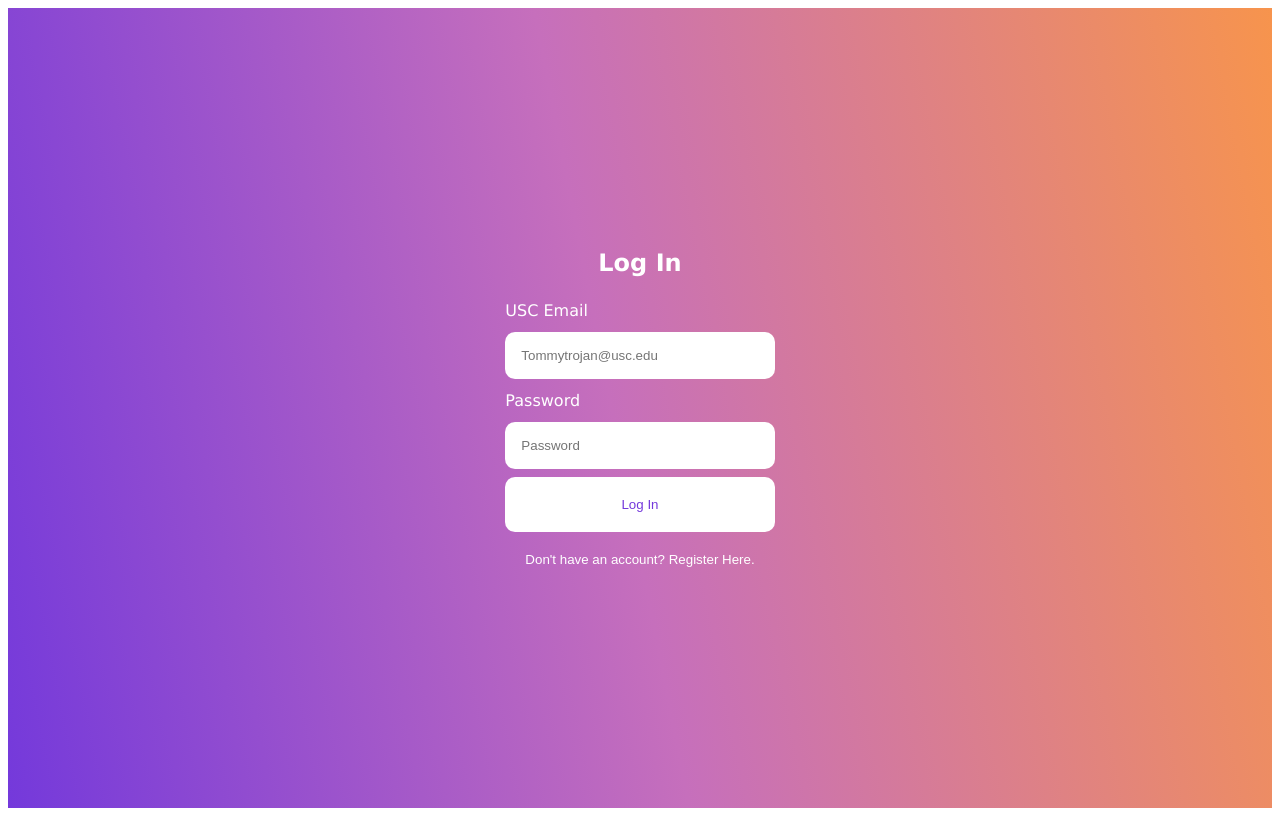
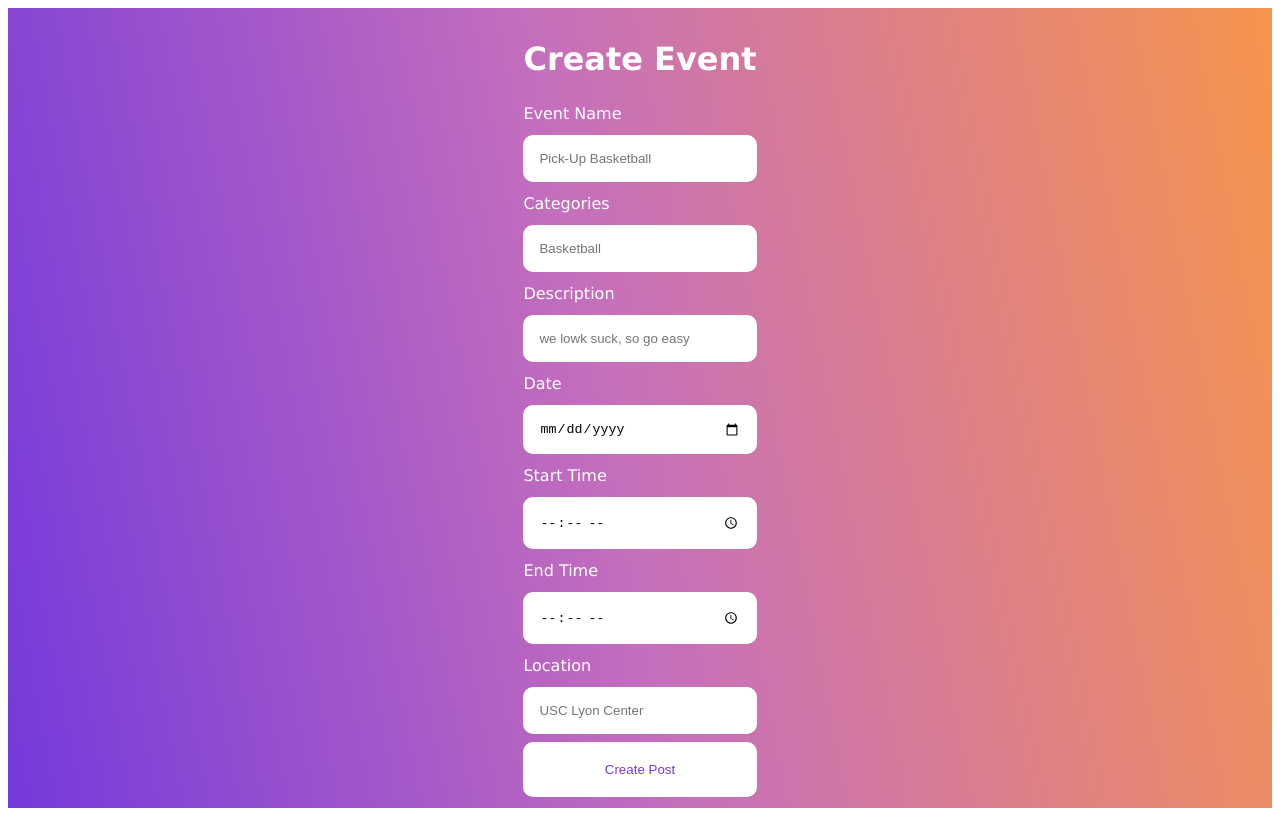
Before and after one commit to orchidzzz1/CS201-Final-Project-hn, a React (Create React App) app in the folder frontend/: page /createpost in a window 1280 px wide. Built offline with nearby package versions, Linux system fonts and the light colour scheme.

Commit message:
createpost page added, dashboard added, log-in and register redirect to dashboard, added

```diff
--- a/frontend/package.json
+++ b/frontend/package.json
@@ -8,6 +8,7 @@
     "@testing-library/user-event": "^13.5.0",
     "react": "^18.2.0",
     "react-dom": "^18.2.0",
+    "react-router-dom": "^6.4.3",
     "react-scripts": "5.0.1",
     "web-vitals": "^2.1.4"
   },
--- a/frontend/src/App.css
+++ b/frontend/src/App.css
@@ -9,7 +9,7 @@
     font-family: 'Lucida Sans', 'Lucida Sans Regular', 'Lucida Grande', 'Lucida Sans Unicode', Geneva, Verdana, sans-serif;
   }
 
-  .userAuthentication-container, .login-form, .register-form {
+  .userAuthentication-container, .login-form, .register-form, .createpost-form{
     display: flex;
     flex-direction: column;
   }
@@ -28,7 +28,7 @@
     padding: 0.25rem 0;
   }
 
-  input {
+  input{
     margin: 0.5rem 0;
     padding: 1rem;
     border: none;
@@ -44,6 +44,7 @@
     color: #7439db;
   }
 
+
   .link-btn {
     background: none;
     color: white;
--- a/frontend/src/App.js
+++ b/frontend/src/App.js
@@ -1,23 +1,35 @@
-import React, { useState } from "react";
-// import { BrowserRouter, Switch, Route, Redirect } from 'react-router-dom';
+import React from "react";
+import { BrowserRouter, Routes, Route } from 'react-router-dom';
 import './App.css';
 
+import LogIn from "./Components/UserAuthentication/LogIn";
+import Register from "./Components/UserAuthentication/Register";
+import CreatePost from "./Components/CreatePost/CreatePost";
+import Dashboard from "./Components/Home/Posts/Dashboard";
 
-import LogIn from "./Components/UserAuthentication/LogIn/LogIn";
-import Register from "./Components/UserAuthentication/Register/Register";
 
 const App = () => {
-    const [currentID, setCurrentID] = useState('LogIn');
+    // const [currentID, setCurrentID] = useState('LogIn');
 
-    const toggleForm =(formName) => {
-        setCurrentID(formName);
-    }
+    // const toggleForm =(formName) => {
+    //     setCurrentID(formName);
+    // }
 
     return (
+        // <div className="App">
+        //     {currentID === "LogIn" ? <LogIn onFormSwitch={toggleForm} /> : <Register onFormSwitch={toggleForm} />}
+        // </div>
         <div className="App">
-            {currentID === "LogIn" ? <LogIn onFormSwitch={toggleForm} /> : <Register onFormSwitch={toggleForm} />}
+            <BrowserRouter>
+                <Routes>
+                    <Route path="/" exact element={<LogIn/ >} />
+                    <Route path="/register" exact element={<Register/ >} />
+                    <Route path="/createpost" exact element={<CreatePost/ >} />
+                    <Route path="/dashboard" exact element={<Dashboard/ >} />
+                </Routes>
+            </BrowserRouter>
         </div>
-    );
+    )
 }
 
 export default App;
--- /dev/null
+++ b/frontend/src/Components/CreatePost/CreatePost.js
@@ -0,0 +1,35 @@
+import React, { useState} from 'react';
+
+const CreatePost = () => {
+    const [postData, setPostData] = useState({eventname: '', categories: '', description: '', date: '',  startTime: '', endTime: ' ', location:''});
+
+    const handleSubmit = async (e) => {
+        e.preventDefault();
+
+      };
+    return (
+        <div className="createpost-form">
+            <h1> Create Event </h1>
+            <form className = "createpost-form" onSubmit={handleSubmit}>
+                <label htmlFor="eventName">Event Name </label>
+                <input value={postData.eventname} onChange={(e) => setPostData({ ...postData, eventname: e.target.value })} type="eventname" placeholder="Pick-Up Basketball" id="eventname" name="eventname" />
+                <label htmlFor="Categories"> Categories </label>
+                <input value={postData.categories} onChange={(e) => setPostData({ ...postData, categories: e.target.value })} type="categories" placeholder="Basketball" id="categories" name="categories" />
+                <label htmlFor="Description"> Description </label>
+                <input value={postData.description} onChange={(e) => setPostData({ ...postData, description: e.target.value })} type="description" placeholder="we lowk suck, so go easy" id="description" name="description" />
+                <label htmlFor="Date">Date </label>
+                <input value = {postData.date} onChange={(e) => setPostData({ ...postData, date: e.target.value })} type ="date" id="date" name="date" />
+                <label htmlFor="Start Time">Start Time </label>
+                <input value = {postData.startTime} onChange={(e) => setPostData({ ...postData, startTime: e.target.value })} type ="time" id="starttime" name="starttime" />
+                <label htmlFor="End Time">End Time </label>
+                <input value = {postData.endTime} onChange={(e) => setPostData({ ...postData, endTime: e.target.value })} type ="time" id="endtime" name="endtime" />
+                <label htmlFor="Location">Location </label>
+                <input value={postData.location} onChange={(e) => setPostData({ ...postData, location: e.target.value })} type="location" placeholder="USC Lyon Center" id="location" name="location" />
+                {/* onChange={(e) => setPostData({ ...postData, title: e.target.value })}  */}
+            </form>
+            <button type="submit" className="button">Create Post</button>
+        </div>
+    )
+}
+
+export default CreatePost;
--- /dev/null
+++ b/frontend/src/Components/Home/Posts/Dashboard.js
@@ -0,0 +1,21 @@
+import { useEffect, useState } from "react";
+
+const Dashboard = () => {
+  const [authenticated, setauthenticated] = useState(null);
+  useEffect(() => {
+    const loggedInUser = localStorage.getItem("authenticated");
+    if (loggedInUser) {
+      setauthenticated(loggedInUser);
+    }
+  }, []);
+  if (!authenticated) {
+    console.log("auth")
+  } else {
+    return (
+      <div>
+        <p>Welcome to your Dashboard</p>
+      </div>
+    );
+  }
+};
+export default Dashboard;
--- /dev/null
+++ b/frontend/src/Components/UserAuthentication/LogIn.js
@@ -0,0 +1,42 @@
+import React, { useState } from 'react';
+import { Link, useNavigate }from 'react-router-dom';
+
+
+const LogIn = (props) => {
+    const navigate = useNavigate();
+    const [email, setEmail] = useState('');
+    const [pass, setPass] = useState('');
+    const [authenticated, setauthenticated] = useState(localStorage.getItem(localStorage.getItem("authenticated")|| false));
+    const users = [{ email: "tommytrojan@usc.edu", pass: "password" }];
+
+    const handleSubmit = (e) => {
+        e.preventDefault()
+        const account = users.find((user) => user.email === email);
+        if (account && account.pass === pass) {
+            console.log(email)
+            console.log(pass)
+            setauthenticated(true)
+            localStorage.setItem("authenticated", true);
+            navigate('dashboard')
+        }
+    };
+
+    return (
+        <div className = "userAuthentication-container">
+            <h2> Log In </h2>
+            <form className = "login-form" onSubmit={handleSubmit}>
+                <label htmlFor="email">USC Email </label>
+                <input value={email} onChange={(e) => setEmail(e.target.value)} type="email" placeholder="tommytrojan@usc.edu" id="email" name="email" />
+                <label htmlFor="password">Password </label>
+                <input value={pass} onChange={(e) => setPass(e.target.value)} type="password" placeholder="password" id="password" name="password" />
+                <button>Log In</button>
+            </form>
+            <Link to="/register">
+                <button className="link-btn">Don't have an account? Register Here.</button>
+            </Link>
+        </div>
+    );
+};
+
+
+export default LogIn;
--- a/frontend/src/Components/UserAuthentication/LogIn/LogIn.js
+++ /dev/null
@@ -1,28 +0,0 @@
-import React, { useState} from 'react';
-
-const LogIn = (props) => {
-    const [email, setEmail] = useState('');
-    const [pass, setPass] = useState('');
-
-    const handleSubmit = (e) => {
-        e.preventDefault();
-        console.log(email);
-    }
-
-    return (
-        <div className = "userAuthentication-container">
-            <h2> Log In </h2>
-            <form className = "login-form" onSubmit={handleSubmit}>
-                <label htmlFor="email">USC Email </label>
-                <input value={email} onChange={(e) => setEmail(e.target.value)} type="email" placeholder="Tommytrojan@usc.edu" id="email" name="email" />
-                <label htmlFor="password">Password </label>
-                <input value={pass} onChange={(e) => setPass(e.target.value)} type="password" placeholder="Password" id="password" name="password" />
-                <button onClick={() => props.onFormSwitch("CreatePost")}>Log In</button>
-            </form>
-            <button className="link-btn" onClick={() => props.onFormSwitch("Register")}>Don't have an account? Register Here.</button>
-        </div>
-    );
-};
-
-
-export default LogIn;
--- a/frontend/src/Components/UserAuthentication/Register/Register.js
+++ b/frontend/src/Components/UserAuthentication/Register.js
@@ -1,6 +1,8 @@
 import React, { useState } from 'react';
+import { Link, useNavigate } from 'react-router-dom';
 
 const Register = (props) => {
+    const navigate = useNavigate();
     const [email, setEmail] = useState('');
     const [pass, setPass] = useState('');
     const [name, setName] = useState('');
@@ -8,12 +10,13 @@ const Register = (props) => {
     const handleSubmit = (e) => {
         e.preventDefault();
         console.log(email);
+        navigate('dashboard')
     }
 
     return (
         <div className = "userAuthentication-container">
             <h2> Register </h2>
-            <form className = "register-form"onSubmit={handleSubmit}>
+            <form className = "register-form" onSubmit={handleSubmit}>
                 <label htmlFor="name">Full Name</label>
                 <input value={name} onChange={(e) => setName(e.target.value)} name="name" id="name" placeholder="Full Name"/>
 
@@ -25,7 +28,9 @@ const Register = (props) => {
 
                 <button>Register</button>
             </form>
-            <button className="link-btn" onClick={() => props.onFormSwitch("LogIn")}>Already have an account? Log-In Here.</button>
+            <Link to="/">
+                <button className="link-btn">Already have an account? Log-In Here.</button>
+            </Link>
         </div>
     );
 };
```
Also changed, not shown: frontend/src/Components/CreatePost/Form/Form.js (deleted, +0 -11 lines), frontend/src/Components/Home/Posts/Posts.js (deleted), 1 other file (tests, documents, lock files or other folders).
